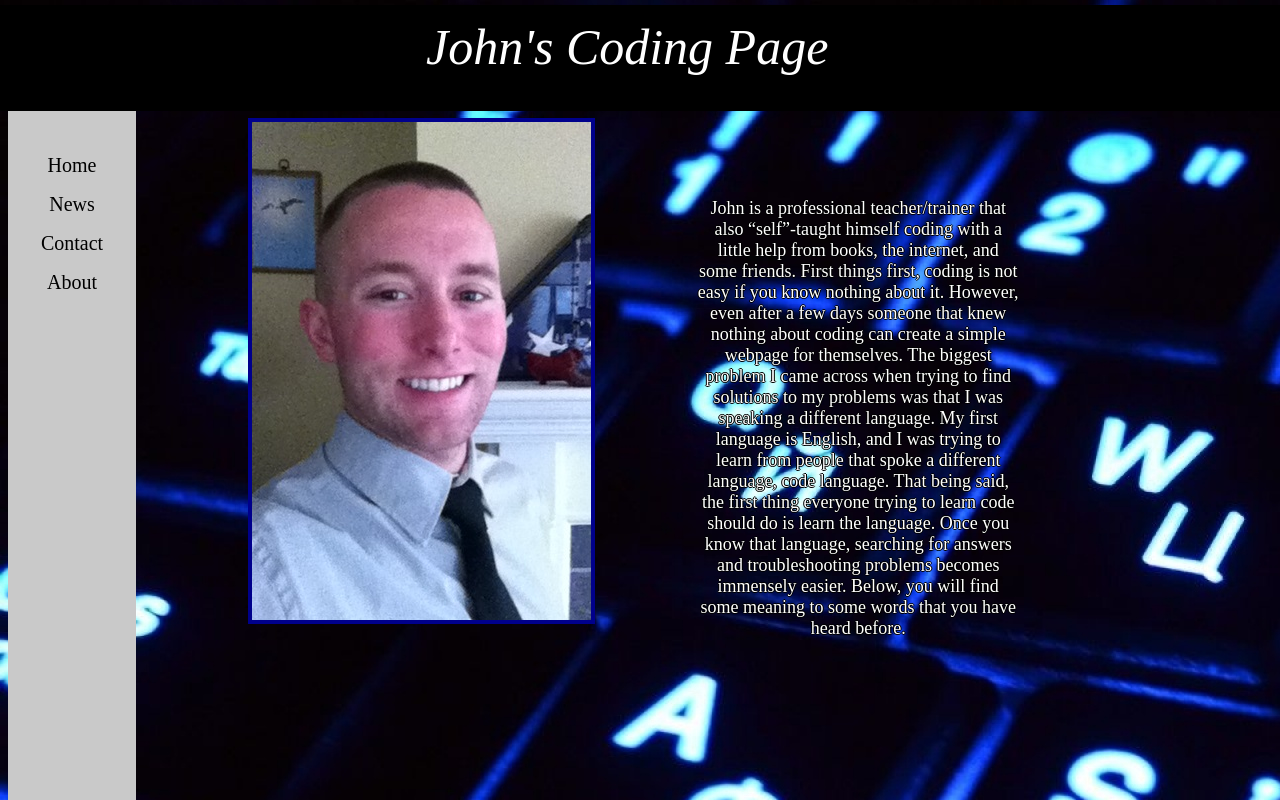
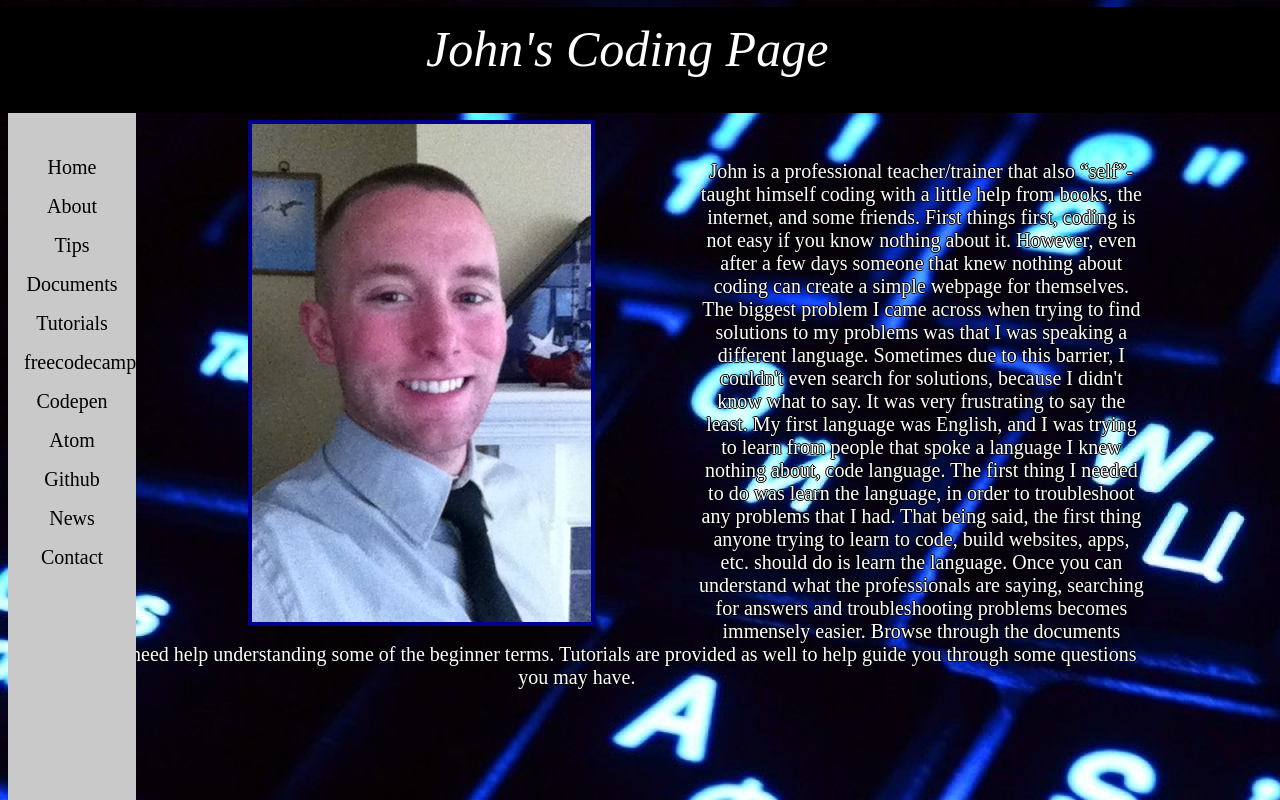
Before and after one commit to beasharpskater/john-coding, a plain HTML site: page index.html in a window 1280 px wide. Shown: the top 800 px of the page. Drawn offline with Linux system fonts and the light colour scheme.

Commit message:
added labels

```diff
--- a/index.html
+++ b/index.html
@@ -4,21 +4,27 @@
   <link rel="stylesheet" type="text/css" href="style.css"/>
 </head>
 <ul>
-<li><a href="default.asp">Home</a></li>
-<li><a href="news.asp">News</a></li>
-<li><a href="contact.asp">Contact</a></li>
-<li><a href="about.asp">About</a></li>
+  <li><a href="default.asp">Home</a></li>
+  <li><a href="about.asp">About</a></li>
+  <li><a href="">Tips</a></li>
+  <li><a href="">Documents</a></li>
+  <li><a href="">Tutorials</a></li>
+  <li><a href="">freecodecamp</a></li>
+  <li><a href="">Codepen</a></li>
+  <li><a href="">Atom</a></li>
+  <li><a href="">Github</a></li>
+  <li><a href="news.asp">News</a></li>
+  <li><a href="contact.asp">Contact</a></li>
 </ul>
+
+<body class="body">
 <header id="header"> John's Coding Page </header>
-<body class="body">
-
-
     <div class="div" id="johnpic">
       <img src ="images/johnpic.jpg" alt" " style="border: #00008B 4px solid">
     </div>
     <div>
       <p id="john">
-        John is a professional teacher/trainer that also “self”-taught himself coding with a little help from books, the internet, and some friends. First things first, coding is not easy if you know nothing about it. However, even after a few days someone that knew nothing about coding can create a simple webpage for themselves. The biggest problem I came across when trying to find solutions to my problems was that I was speaking a different language. My first language is English, and I was trying to learn from people that spoke a different language, code language. That being said, the first thing everyone trying to learn code should do is learn the language. Once you know that language, searching for answers and troubleshooting problems becomes immensely easier. Below, you will find some meaning to some words that you have heard before.
+        John is a professional teacher/trainer that also “self”-taught himself coding with a little help from books, the internet, and some friends. First things first, coding is not easy if you know nothing about it. However, even after a few days someone that knew nothing about coding can create a simple webpage for themselves. The biggest problem I came across when trying to find solutions to my problems was that I was speaking a different language. Sometimes due to this barrier, I couldn't even search for solutions, because I didn't know what to say. It was very frustrating to say the least. My first language was English, and I was trying to learn from people that spoke a language I knew nothing about, code language. The first thing I needed to do was learn the language, in order to troubleshoot any problems that I had. That being said, the first thing anyone trying to learn to code, build websites, apps, etc. should do is learn the language. Once you can understand what the professionals are saying, searching for answers and troubleshooting problems becomes immensely easier. Browse through the documents section if you need help understanding some of the beginner terms. Tutorials are provided as well to help guide you through some questions you may have.
       </p>
     </div>
 
@@ -36,12 +42,12 @@
               <input type="submit" value="submit"></input>
           </form>
     </div>
-</div>
+
 <footer align="center">
-<p  id="footer">
+  <p  id="footer">
   Written and coded by <a href="https://codepen.io/ecurunner29/pen/gGOxqN#about">John Loehr</a>
   </p>
 </footer>
-    </body>
+</body>
 
 </html>
--- a/style.css
+++ b/style.css
@@ -65,11 +65,11 @@ body {
   }
 #john {
   color: white;
-  font-size:18px;
+  font-size: 20px;
   align-content: right;
   text-align: center;
-  padding-top: 180px;
-  width: 80%;
+  padding-top: 140px;
+  width: 90%;
   text-shadow: -1px 0 black, 0 1px black, 1px 0 black, 0 -1px black;
 }
 
```
